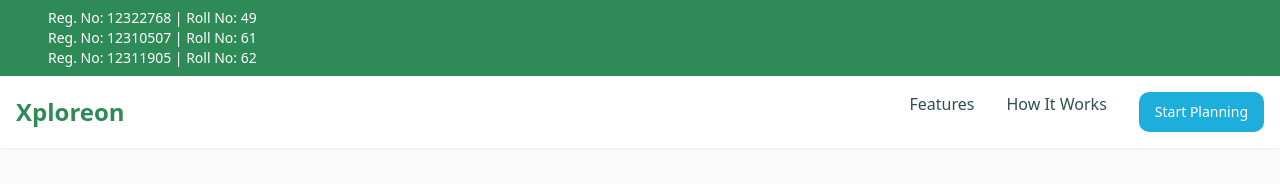
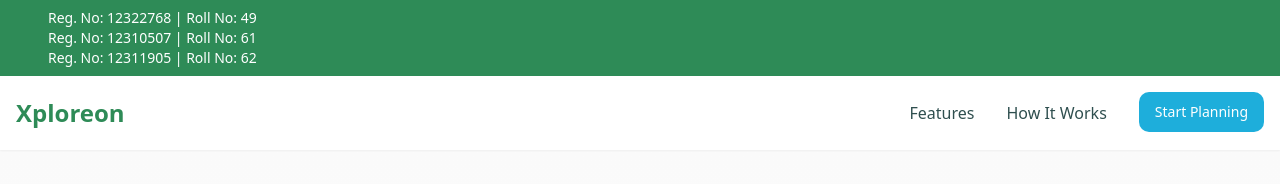
Before and after one commit to rishav-18/Xploreon-trip-planner-bot, a React (Vite) app: page / in a window 1280 px wide. Shown: the top 184 px of the page. Built offline with nearby package versions, Linux system fonts and the light colour scheme.

Commit message:
Visual edit in Lovable
Edited UI in Lovable

```diff
--- a/src/components/Header.tsx
+++ b/src/components/Header.tsx
@@ -1,15 +1,11 @@
-
 import { useState } from 'react';
 import { Menu, X } from 'lucide-react';
 import { Button } from '@/components/ui/button';
-
 const Header = () => {
   const [isMenuOpen, setIsMenuOpen] = useState(false);
-
   const toggleMenu = () => {
     setIsMenuOpen(!isMenuOpen);
   };
-
   return <header className="bg-white/95 backdrop-blur-md sticky top-0 z-50 shadow-sm">
       {/* Registration Numbers Bar */}
       <div className="bg-travel-teal text-white text-xs md:text-sm py-2 px-4">
@@ -31,8 +27,8 @@ const Header = () => {
 
         {/* Desktop Navigation */}
         <nav className="hidden md:flex space-x-8">
-          <a href="#features" className="text-travel-dark hover:text-travel-blue transition-colors">Features</a>
-          <a href="#how-it-works" className="text-travel-dark hover:text-travel-blue transition-colors mx-[25px]">How It Works</a>
+          <a href="#features" className="text-travel-dark hover:text-travel-blue transition-colors py-[9px]">Features</a>
+          <a href="#how-it-works" className="text-travel-dark hover:text-travel-blue transition-colors mx-[25px] py-[9px]">How It Works</a>
           <Button className="bg-travel-blue hover:bg-travel-teal text-white transition-colors">
             Start Planning
           </Button>
@@ -67,5 +63,4 @@ const Header = () => {
         </div>}
     </header>;
 };
-
 export default Header;
```
